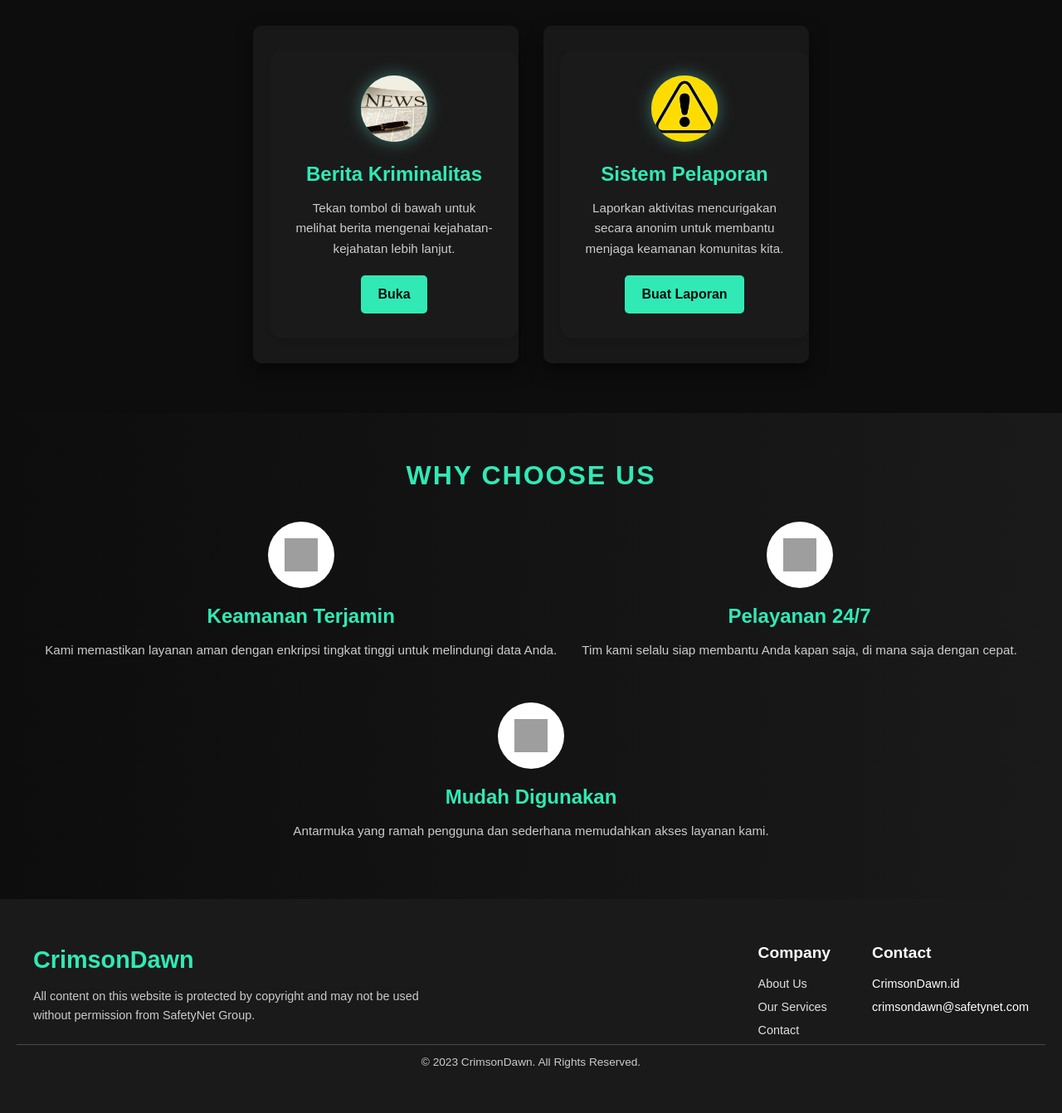
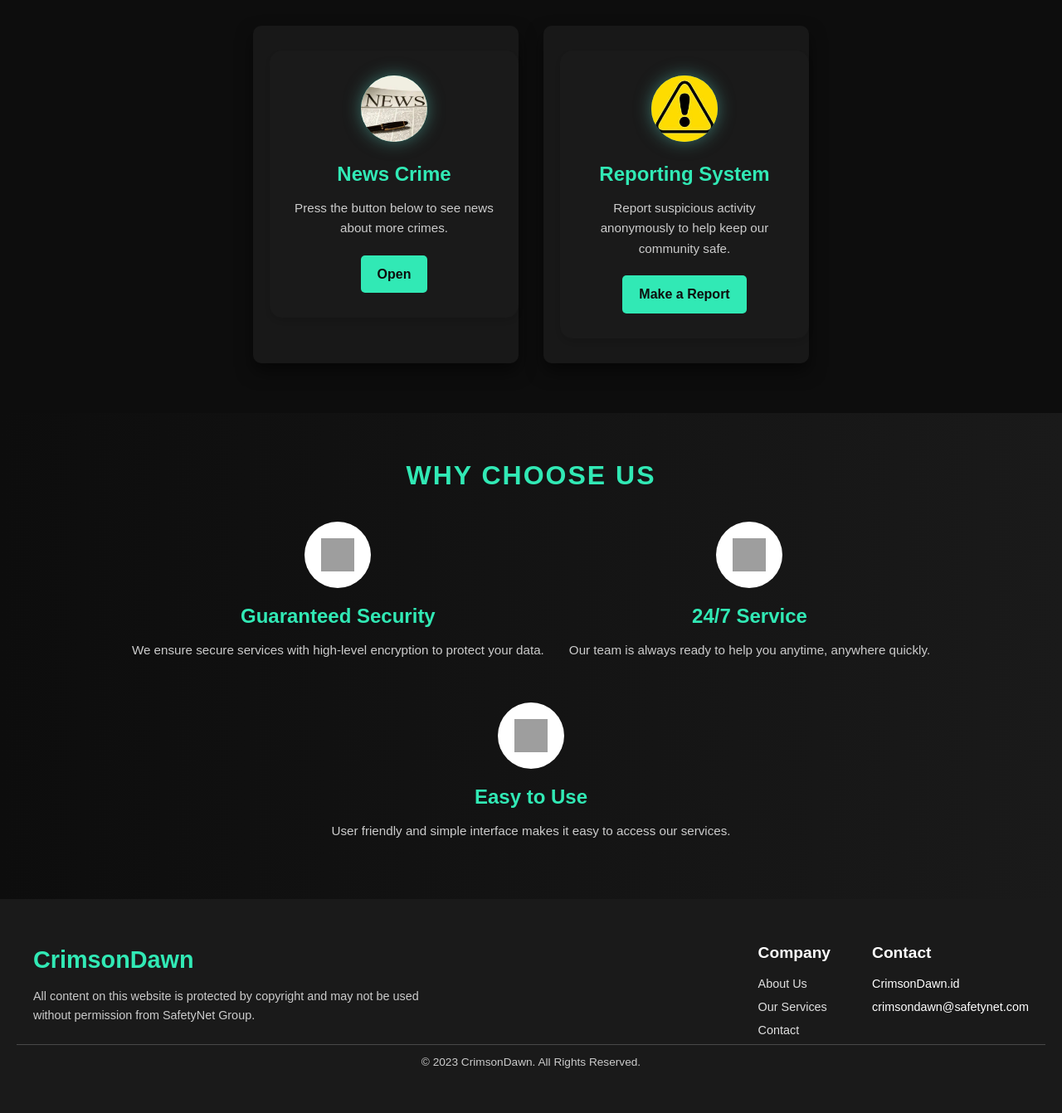
Before and after one commit to saktinagara/CrimsonDawnn, a PHP site: page /welcome.php in a window 1280 px wide. Shown: the part 490-1832 px from the top of the page at 83% size. Run offline with PHP 8.4, Linux system fonts and the light colour scheme; grey boxes are pictures that could not be loaded.

Commit message:
text inggris di welcome

```diff
--- a/welcome.php
+++ b/welcome.php
@@ -69,9 +69,9 @@
                     <div class="card-icon">
                     <img src="image/news.jpg" alt="News Icon">
                     </div>
-                    <h3>Berita Kriminalitas</h3>
-                    <p>Tekan tombol di bawah untuk melihat berita mengenai kejahatan-kejahatan lebih lanjut.</p>
-                    <a href="Info.php" class="btn">Buka</a>
+                    <h3>News Crime</h3>
+                    <p>Press the button below to see news about more crimes.</p>
+                    <a href="Info.php" class="btn">Open</a>
                 </div>
             </section>
 
@@ -81,9 +81,10 @@
                     <div class="card-icon">
                     <img src="image/report.jpg" alt="Report Icon">
                     </div>
-                    <h3>Sistem Pelaporan</h3>
-                    <p>Laporkan aktivitas mencurigakan secara anonim untuk membantu menjaga keamanan komunitas kita.</p>
-                    <a href="Lapor.php" class="btn">Buat Laporan</a>
+                    <h3>Reporting System</h3>
+                    <p>
+                    Report suspicious activity anonymously to help keep our community safe.</p>
+                    <a href="Lapor.php" class="btn">Make a Report</a>
                 </div>
             </section>
         </div>
@@ -100,8 +101,9 @@
                 <img src="https://cdn-icons-png.flaticon.com/512/3135/3135715.png" alt="Keamanan" />
             </div>
             <div class="why-content">
-                <h3>Keamanan Terjamin</h3>
-                <p>Kami memastikan layanan aman dengan enkripsi tingkat tinggi untuk melindungi data Anda.</p>
+                <h3>Guaranteed Security</h3>
+                <p>
+                We ensure secure services with high-level encryption to protect your data.</p>
             </div>
         </div>
         <!-- Item 2 -->
@@ -110,8 +112,9 @@
                 <img src="https://cdn-icons-png.flaticon.com/512/3565/3565401.png" alt="Support" />
             </div>
             <div class="why-content">
-                <h3>Pelayanan 24/7</h3>
-                <p>Tim kami selalu siap membantu Anda kapan saja, di mana saja dengan cepat.</p>
+                <h3>24/7 Service</h3>
+                <p>
+                Our team is always ready to help you anytime, anywhere quickly.</p>
             </div>
         </div>
         <!-- Item 3 -->
@@ -120,8 +123,8 @@
                 <img src="https://cdn-icons-png.flaticon.com/512/753/753318.png" alt="Mudah Digunakan" />
             </div>
             <div class="why-content">
-                <h3>Mudah Digunakan</h3>
-                <p>Antarmuka yang ramah pengguna dan sederhana memudahkan akses layanan kami.</p>
+                <h3>Easy to Use</h3>
+                <p>User friendly and simple interface makes it easy to access our services.</p>
             </div>
         </div>
     </div>
```
